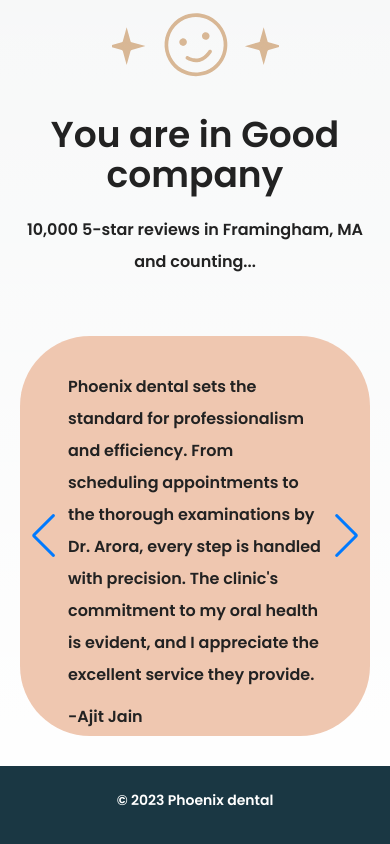
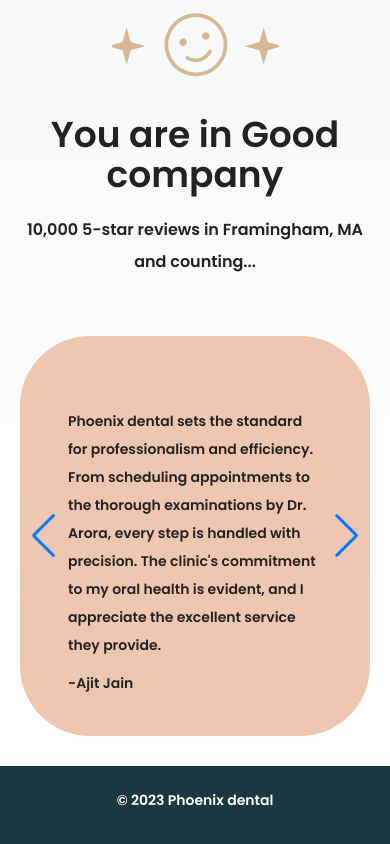
Before and after one commit to hvc02/dental_app, a Next.js app: page / in a window 390 px wide. Shown: the part 3635-4479 px from the top of the page. Built offline with nearby package versions, Linux system fonts and the light colour scheme.

Commit message:
minor css change

```diff
--- a/src/styles/components/_reviews.scss
+++ b/src/styles/components/_reviews.scss
@@ -41,3 +41,9 @@
 .slick-slide {
   margin: 0 20px !important;
 }
+
+@media screen and (max-width: 767px) {
+  .testimonial-card p {
+    font-size: 14px;
+  }
+}
```
